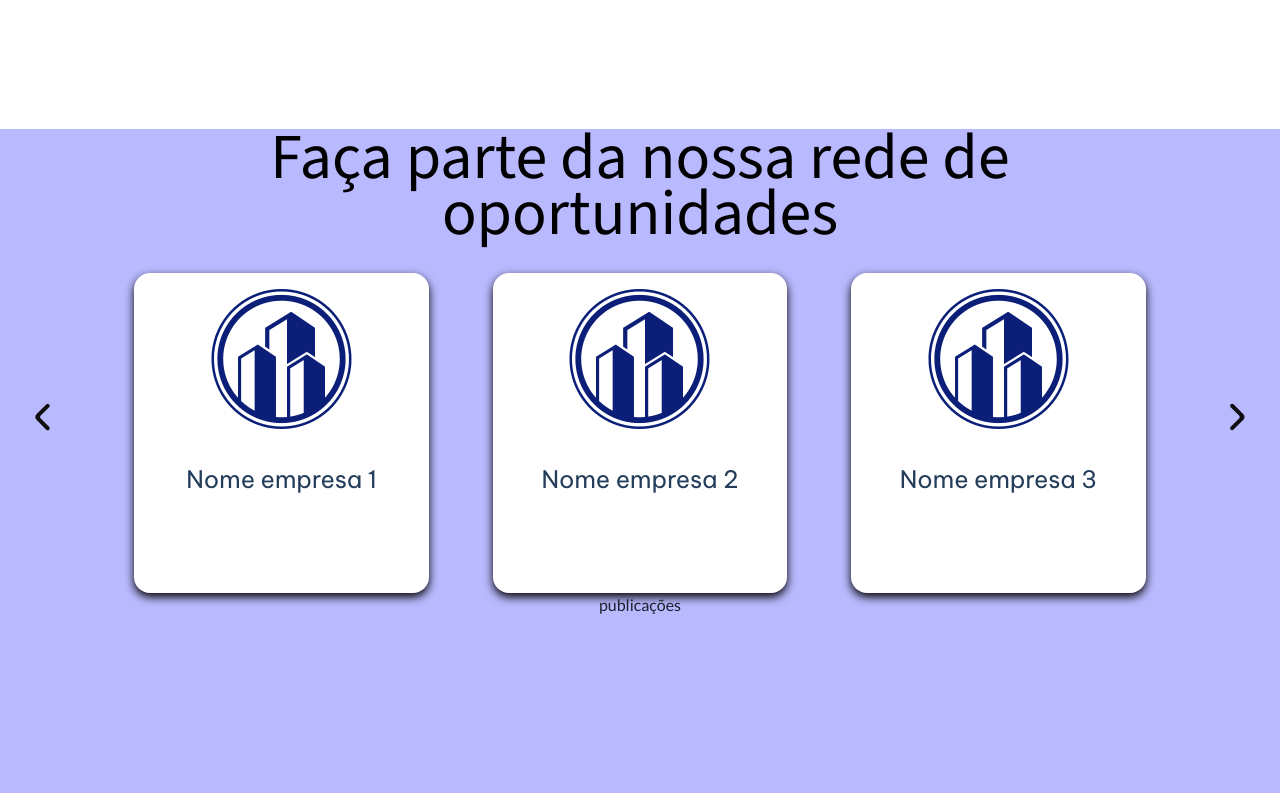
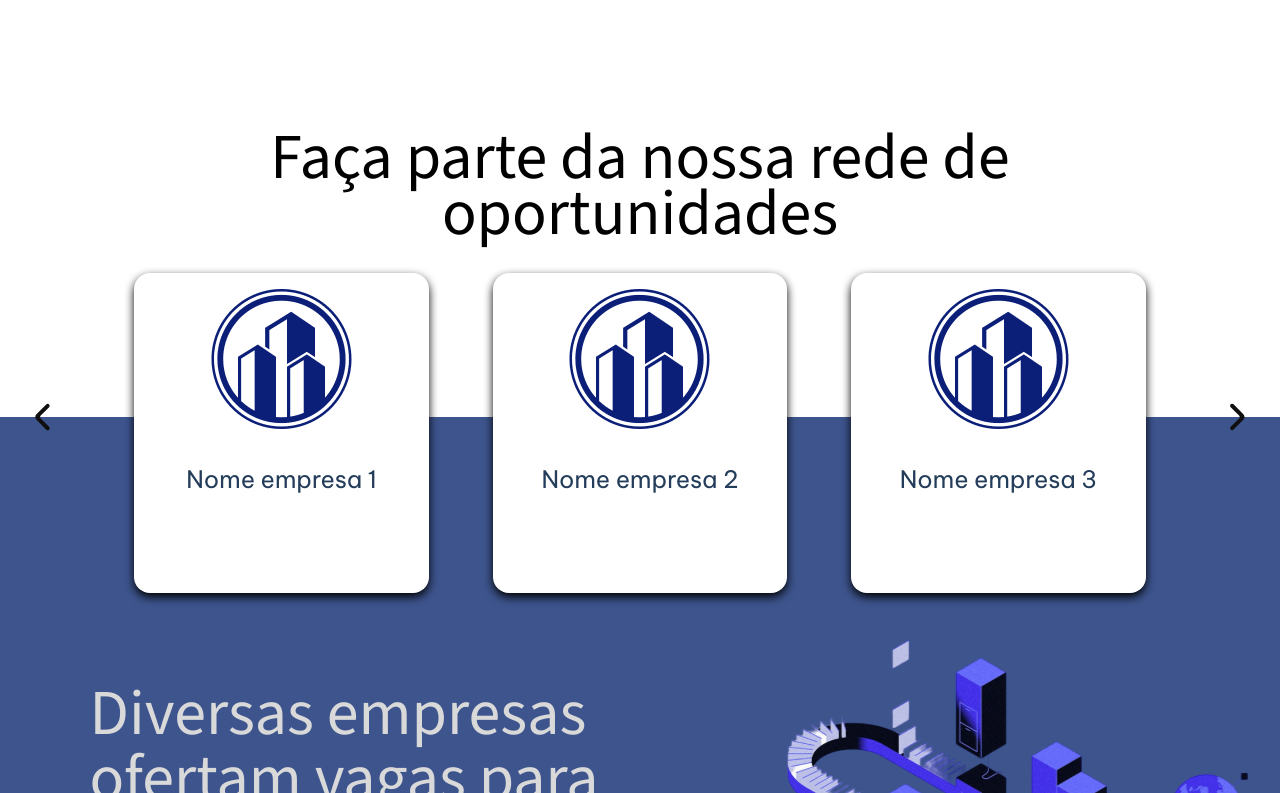
Before and after one commit to midnight1thais/shework, a React (Create React App) app: page / in a window 1280 px wide. Shown: the part 1367-2160 px from the top of the page. Built offline with nearby package versions, Linux system fonts and the light colour scheme.

Commit message:
container das empresas inteiro atualizado

```diff
--- a/src/componentes/HomeCompany/HomeCompany.js
+++ b/src/componentes/HomeCompany/HomeCompany.js
@@ -1,5 +1,6 @@
 import { ContainerCarousel, ContainerCompany, ContainerPubli, Title } from "./style";
 import CompanyCarousel from "../CompanyCarousel/CompanyCarousel";
+import CompanyPubli from "../CompanyPubli/CompanyPubli";
 
 function HomeCompany(){
 
@@ -12,7 +13,7 @@ function HomeCompany(){
                <CompanyCarousel/>
             </ContainerCarousel>
             <ContainerPubli>
-                publicações
+                <CompanyPubli/>
             </ContainerPubli>
         </ContainerCompany>
     )
--- a/src/componentes/HomeCompany/style.jsx
+++ b/src/componentes/HomeCompany/style.jsx
@@ -4,9 +4,10 @@ export const ContainerCompany = styled.section`
     display: flex;
     flex-direction: column;
     align-items: center;
-    height: 100vh;
+    height: 150vh;
     margin-top: 4vh;
-    background-color: #0000ff46;
+    margin-bottom: 4vh;
+    background: linear-gradient(to bottom, white 24%, #3D548D 24%);
 `
 
 export const Title = styled.h1`
@@ -27,4 +28,10 @@ export const ContainerCarousel = styled.div`
 
 export const ContainerPubli = styled.div`
    display: flex;
+   flex-direction: row;
+   justify-content: space-between;
+   margin-top: 4vh;
+
+   width: 100%;
+
 `
```
